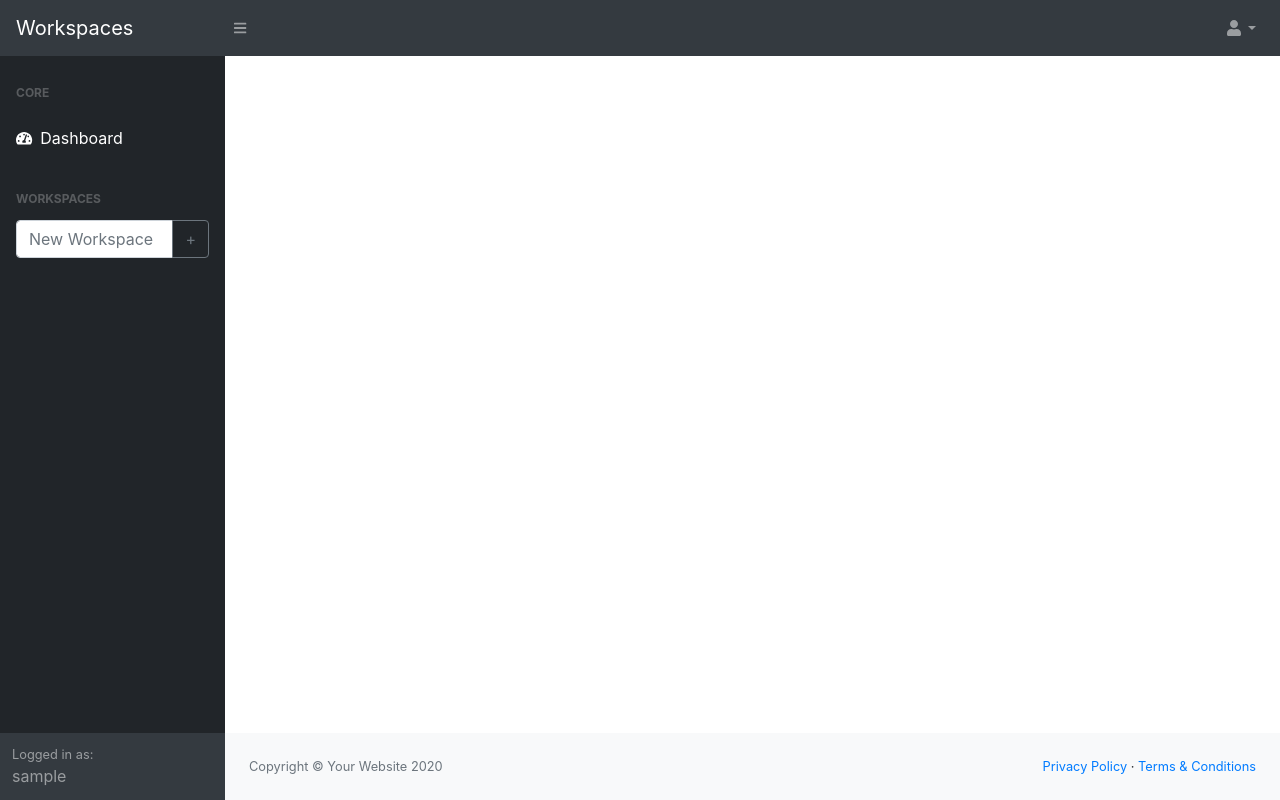
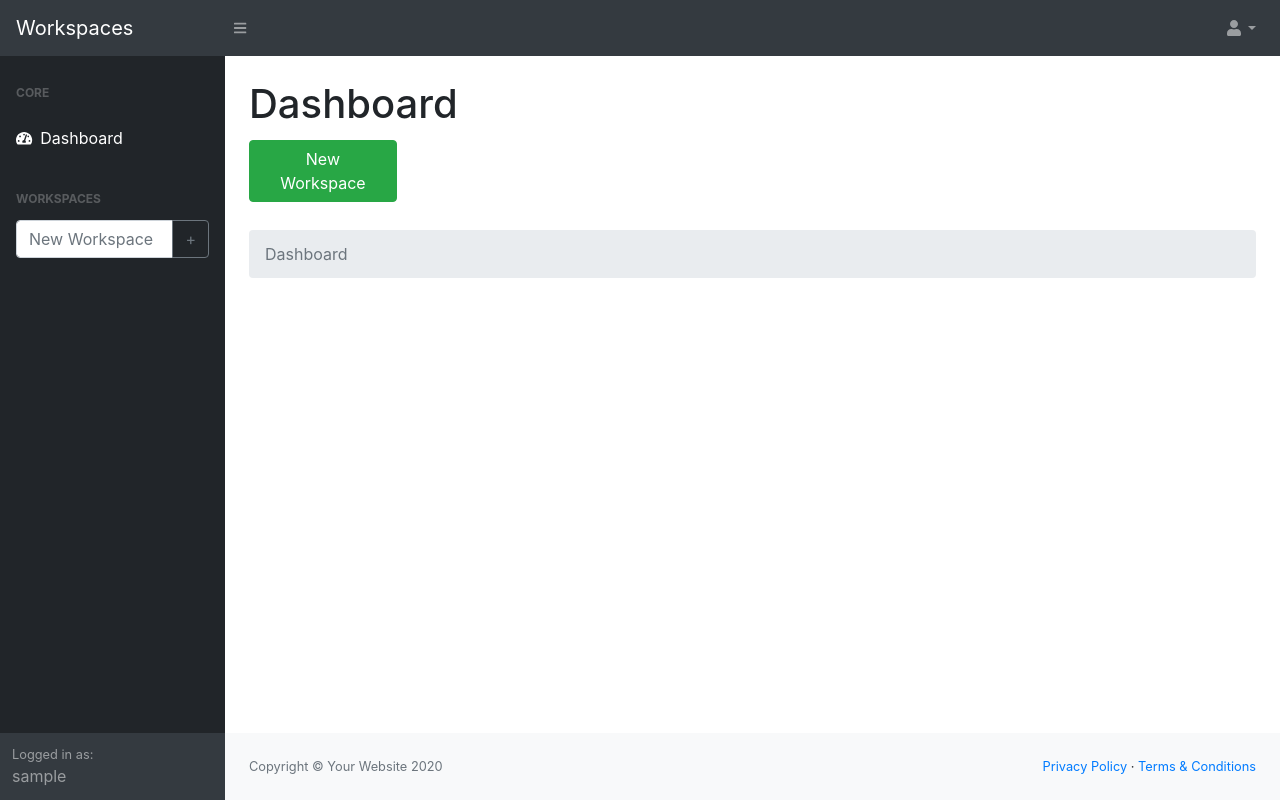
Before and after one commit to FARBEX97/linkcase-org, a Flask app: page / in a window 1280 px wide. Run offline with Flask 2, Linux system fonts and the light colour scheme; the visitor is signed in with stand-in values (Sample User, id 1); data comes from the database, SQL or seed files in the repository; both versions use the stored data as it was after the commit; data that the repository does not hold is empty; some libraries are stand-ins or nearby versions.

Commit message:
upgrades

```diff
--- a/workspaces/routes.py
+++ b/workspaces/routes.py
@@ -15,7 +15,12 @@ def index():
     links_urls = [workspace.links for workspace in workspaces]
     ws_form = NewWorkspaceForm()
     del_ws_form = DeleteWorkspaceForm()
+    workspaces_list = []
+    for ws in workspaces:
+        workspace_dict = {'name': ws.name, 'links': ws.links}
+        workspaces_list.append(workspace_dict)
     workspace_names = [workspace.name for workspace in workspaces]
+
     if request.method == 'POST':
         if ws_form.ws_name.data and ws_form.validate():
             workspace.create_workspace(name=ws_form.ws_name.data, user=current_user)
@@ -36,7 +41,7 @@ def index():
             flash('Link deleted successfully!')
             return redirect(url_for('index'))
 
-    return render_template('index.html', title='Index', workspaces=workspaces, ws_form=ws_form, del_ws_form=del_ws_form)
+    return render_template('index.html', title='Index', workspaces=workspaces, ws_form=ws_form, del_ws_form=del_ws_form, workspaces_list=workspaces_list)
 
 
 @app.route('/login', methods=['GET', 'POST'])
--- a/workspaces/templates/index.html
+++ b/workspaces/templates/index.html
@@ -1,60 +1,73 @@
-{% extends "base.html" %}
-{% block content %}
-<div id="layoutSidenav">
-    <div id="layoutSidenav_nav">
-        <nav class="sb-sidenav accordion sb-sidenav-dark" id="sidenavAccordion">
-            <div class="sb-sidenav-menu">
-                <div class="nav">
-                    <div class="sb-sidenav-menu-heading">Core</div>
-                    <a class="nav-link" href="{{ url_for('index') }}">
-                        <div class="sb-nav-link-icon"><i class="fas fa-tachometer-alt"></i></div>
-                        Dashboard
-                    </a>
-                    <div class="sb-sidenav-menu-heading">Workspaces</div>
-                    <form action="" class="mx-3 text-center" method="post" novalidate>
+{% extends 'logged_base.html' %}
+
+{% block detail %}
+
+<div class="container-fluid">
+    <h1 class="mt-4">Dashboard</h1>
+    <div class="row">
+        <div class="col-sm-2 my-1">
+            <a class="btn btn-success" href="#new_workspace_form" id="new_workspace_show_btn">New Workspace</a>
+            <a class="btn btn-warning" id="new_workspace_hide_btn" style="display: none;">Hide form</a>
+        </div>
+    </div>
+    <ol class="breadcrumb my-4">
+        <li class="breadcrumb-item active">Dashboard</li>
+    </ol>
+    <form action="" class="mx-3" method="post" novalidate id="new_workspace_form" style="display: none;">
         {{ ws_form.hidden_tag() }}
-                        <div class="input-group mb-3">
+        <div class="form-row">
+            <div class="col-md-2">
+                <div class="form-group">
                     {{ ws_form.ws_name(class="form-control") }}
-                            <div class="input-group-append">
-                                {{ ws_form.submit(class="btn btn-outline-secondary") }}
+                </div>
+            </div>
+            <div class="col-md-2">
+                <div class="form-group">
+                {{ ws_form.submit(class="btn btn-outline-secondary", value="Create") }}
+                </div>
             </div>
             {% for error in ws_form.ws_name.errors %}
             <span style="color: red;">[{{ error }}]</span>
             {% endfor %}
         </div>
     </form>
+    <div class="row">
         {% for workspace in workspaces %}
-                    <a class="nav-link" href="{{ url_for('workspace_detail', workspace_name=workspace.name) }}">
-                        <div class="sb-nav-link-icon"></div>
-                        {{ workspace.name }}
-                    </a>
+        <div class="col-xl-3 col-md-6">
+            <div class="card bg-primary text-white mb-4">
+                <div class="card-body"><a class="text-white stretched-link" href="#" id="open_tabs_{{ workspace.name }}">{{ workspace.name }}</a></div>
+            </div>
+        </div>
         {% endfor %}
     </div>
 </div>
-            <div class="sb-sidenav-footer">
-                <div class="small">Logged in as:</div>
-                {{ current_user.username }}
-            </div>
-        </nav>
-    </div>
-    <div id="layoutSidenav_content">
-        <main>
-            {% block detail %}
 {% endblock %}
-        </main>
-        <footer class="py-4 bg-light mt-auto">
-            <div class="container-fluid">
-                <div class="d-flex align-items-center justify-content-between small">
-                    <div class="text-muted">Copyright &copy; Your Website 2020</div>
-                    <div>
-                        <a href="#">Privacy Policy</a>
-                        &middot;
-                        <a href="#">Terms &amp; Conditions</a>
-                    </div>
-                </div>
-            </div>
-        </footer>
-    </div>
-</div>
 
+{% block scripts %}
+<script>
+    $(document).ready(function() {
+        var workspaces_list = {{ workspaces_list|safe }};
+        // var workspace_urls =
+        // Show form on button clicked
+        $('#new_workspace_show_btn').click(function(){
+            $('#new_workspace_form').show()
+            $('#new_workspace_show_btn').hide()
+            $('#new_workspace_hide_btn').show()
+        });
+        // Hide form on button clicked
+        $('#new_workspace_hide_btn').click(function(){
+            $('#new_workspace_form').hide()
+            $('#new_workspace_hide_btn').hide()
+            $('#new_workspace_show_btn').show()
+        });
+        for (var workspace in workspaces_list ){
+            $('#open_tabs_'($(workspace.name))).click(function(e) {
+                e.preventDefault();
+                for (var link in workspace.links){
+                    window.open(link);
+                };
+            });
+        };
+    });
+</script>
 {% endblock %}
--- /dev/null
+++ b/workspaces/templates/logged_base.html
@@ -0,0 +1,60 @@
+{% extends "base.html" %}
+{% block content %}
+<div id="layoutSidenav">
+    <div id="layoutSidenav_nav">
+        <nav class="sb-sidenav accordion sb-sidenav-dark" id="sidenavAccordion">
+            <div class="sb-sidenav-menu">
+                <div class="nav">
+                    <div class="sb-sidenav-menu-heading">Core</div>
+                    <a class="nav-link" href="{{ url_for('index') }}">
+                        <div class="sb-nav-link-icon"><i class="fas fa-tachometer-alt"></i></div>
+                        Dashboard
+                    </a>
+                    <div class="sb-sidenav-menu-heading">Workspaces</div>
+                    <form action="" class="mx-3 text-center" method="post" novalidate>
+                        {{ ws_form.hidden_tag() }}
+                        <div class="input-group mb-3">
+                            {{ ws_form.ws_name(class="form-control") }}
+                            <div class="input-group-append">
+                                {{ ws_form.submit(class="btn btn-outline-secondary") }}
+                            </div>
+                            {% for error in ws_form.ws_name.errors %}
+                            <span style="color: red;">[{{ error }}]</span>
+                            {% endfor %}
+                        </div>
+                    </form>
+                    {% for workspace in workspaces %}
+                    <a class="nav-link" href="{{ url_for('workspace_detail', workspace_name=workspace.name) }}">
+                        <div class="sb-nav-link-icon"></div>
+                        {{ workspace.name }}
+                    </a>
+                    {% endfor %}
+                </div>
+            </div>
+            <div class="sb-sidenav-footer">
+                <div class="small">Logged in as:</div>
+                {{ current_user.username }}
+            </div>
+        </nav>
+    </div>
+    <div id="layoutSidenav_content">
+        <main>
+            {% block detail %}
+            {% endblock %}
+        </main>
+        <footer class="py-4 bg-light mt-auto">
+            <div class="container-fluid">
+                <div class="d-flex align-items-center justify-content-between small">
+                    <div class="text-muted">Copyright &copy; Your Website 2020</div>
+                    <div>
+                        <a href="#">Privacy Policy</a>
+                        &middot;
+                        <a href="#">Terms &amp; Conditions</a>
+                    </div>
+                </div>
+            </div>
+        </footer>
+    </div>
+</div>
+
+{% endblock %}
--- a/workspaces/templates/ws_detail.html
+++ b/workspaces/templates/ws_detail.html
@@ -1,4 +1,4 @@
-{% extends 'index.html' %}
+{% extends 'logged_base.html' %}
 
 {% block detail %}
 <div class="container-fluid">
@@ -9,7 +9,7 @@
         </div>
         <div class="col-sm-2 my-1">
             <a class="btn btn-success" href="#new_link_form" id="new_link_show_btn">Add Link</a>
-            <a class="btn btn-warning" href="#new_link_form" id="new_link_hide_btn" style="display: none;">Hide form</a>
+            <a class="btn btn-warning" id="new_link_hide_btn" style="display: none;">Hide form</a>
         </div>
 
     </div>
@@ -38,7 +38,7 @@
             </div>
             <div class="col-md-2">
                 <div class="form-group">
-                    {{ link_form.submit() }}
+                    {{ link_form.submit(class="btn btn-outline-secondary") }}
                 </div>
             </div>
         </div>
```
Also changed, not shown: workspaces.db. Lines whose indentation alone changed are shown as unchanged.
